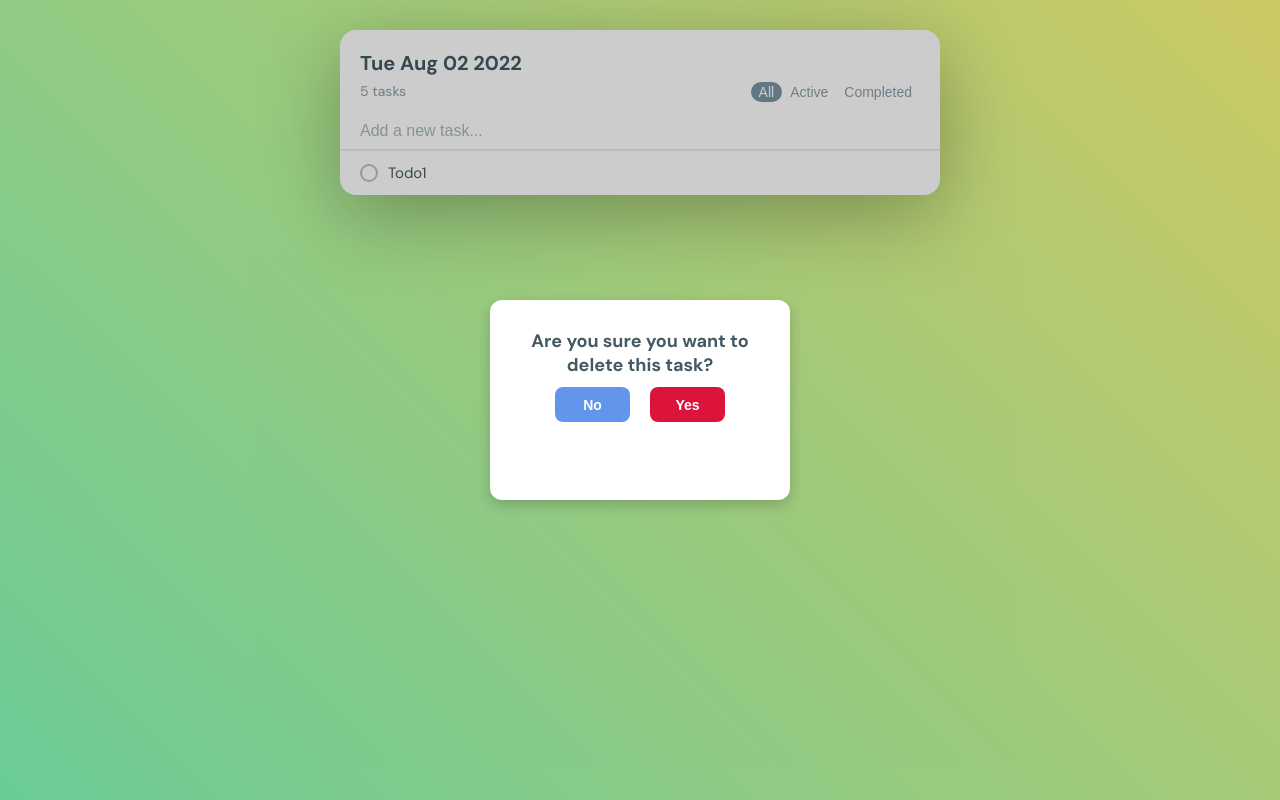
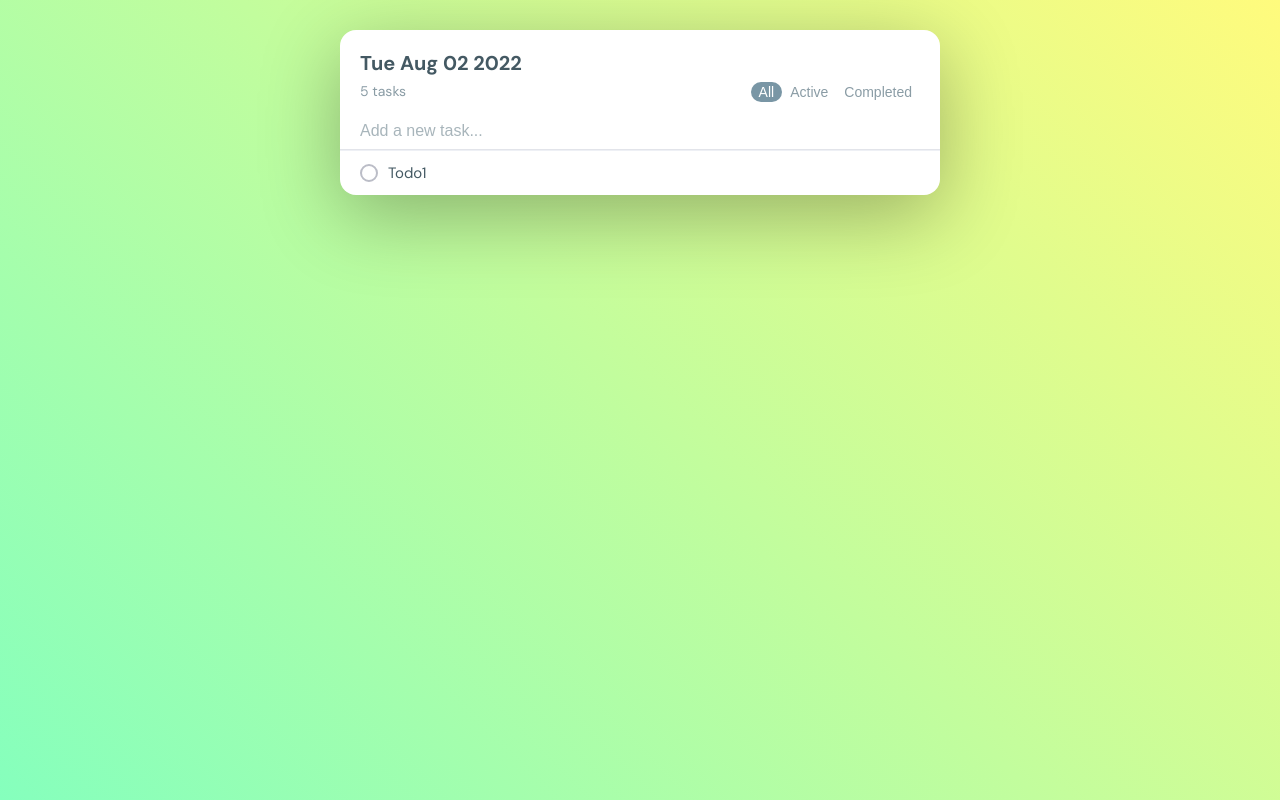
Before and after one commit to TheRiceCold/todo-app-mern, a React (Vite) app in the folder client/: page / in a window 1280 px wide. Built offline with nearby package versions, Linux system fonts and the light colour scheme.

Commit message:
opening and closing modals

```diff
--- a/client/src/components/DeleteAlertDialog.tsx
+++ b/client/src/components/AlertDialog.tsx
@@ -1,31 +1,35 @@
 import styled from "styled-components";
 import { MdClose } from "react-icons/md";
-import { FC } from "react";
+import { FC, Dispatch, SetStateAction } from "react";
 import Modal from "./Modal";
 
 interface IProps {
   title: string;
-  content: string;
   handleClick: () => void;
+  handleClose: () => Dispatch<SetStateAction<boolean>>;
 };
 
-const DeleteAlertDialog: FC<IProps> = ({ title, content, handleClick }) => (
-  <Modal title={title}>
-    <Body>{content}</Body>
-    <Footer>
-      <button>no</button>
-      <button>yes</button>
-    </Footer>
+const DeleteAlertDialog: FC<IProps> = ({
+  title,
+  handleClick,
+  handleClose,
+}) => (
+  <Modal
+    title={title}
+    width={300}
+    height={175}
+    handleClose={handleClose}
+  >
+    <ActionButtons>
+      <button onClick={handleClose}>no</button>
+      <button onClick={handleClick}>yes</button>
+    </ActionButtons>
   </Modal>
 );
 
 export default DeleteAlertDialog;
 
-const Body = styled.div`
-
-`;
-
-const Footer = styled.footer`
+const ActionButtons = styled.div`
   display: flex;
   align-items: center;
   justify-content: center;
@@ -33,9 +37,10 @@ const Footer = styled.footer`
     width: 75px;
     color: #fff;
     height: 35px;
-    margin: 10px;
+    margin: 15px;
     cursor: pointer;
     font-size: 14px;
+    margin-top: 30px;
     font-weight: 600;
     border-radius: 8px;
     text-transform: capitalize;
--- /dev/null
+++ b/client/src/components/EditModal.tsx
@@ -0,0 +1,11 @@
+import Modal from "./Modal";
+
+const EditModal = () => {
+  return (
+    <Modal>
+
+    </Modal>
+  );
+};
+
+export default EditModal;
--- a/client/src/components/Modal.tsx
+++ b/client/src/components/Modal.tsx
@@ -3,37 +3,45 @@ import { FC, ReactNode } from "react";
 
 interface IProps {
   title: string;
-  width: Number,
-  height: Number
+  width: Number;
+  height: Number;
   children: ReactNode | ReactNode[];
+  handleClose: () => Dispatch<SetStateAction<boolean>>;
 };
 
-const Modal: FC<IProps> = ({ title, width, height, children }) => (
-  <Overlay>
-    <Container>
-      <h1>{title}</h1>
+const Modal: FC<IProps> = ({
+  title,
+  width,
+  height,
+  children,
+  handleClose
+}) => (
+  <Overlay onClick={handleClose}>
+    <main style={{
+      padding: 25,
+      display: "flex",
+      borderRadius: 12,
+      width: `${width}px`,
+      height: `${height}px`,
+      flexDirection: "column",
+      backgroundColor: "#fff",
+      boxShadow: "rgba(0, 0, 0, 0.2) 0 5px 15px",
+    }}
+      onClick={e => e.stopPropagation()}
+    >
+      <Title>{title}</Title>
       {children}
-    </Container>
+    </main>
   </Overlay>
 );
 
 export default Modal;
 
-const Container = styled.div`
-  width: 300px;
-  height: 200px;
-  display: flex;
-  padding: 25px;
-  border-radius: 12px;
-  background-color: #fff;
-  flex-direction: column;
-  box-shadow: rgba(0, 0, 0, 0.2) 0 5px 15px;
-  h1 {
-    display: inline-block;
-    text-align: center;
-    margin-top: 4px;
-    font-size: 18px;
-  }
+const Title = styled.h1`
+  display: inline-block;
+  text-align: center;
+  margin-top: 4px;
+  font-size: 18px;
 `;
 
 const Overlay = styled.div`
@@ -41,7 +49,6 @@ const Overlay = styled.div`
   left: 0;
   right: 0;
   bottom: 0;
-  z-index: 99;
   display: flex;
   position: fixed;
   align-items: center;
--- a/client/src/components/TaskItem.tsx
+++ b/client/src/components/TaskItem.tsx
@@ -1,22 +1,19 @@
 import styled from "styled-components";
 import { FiTrash2, FiEdit2 } from "react-icons/fi";
-import { FC } from "react";
+import { FC, Dispatch } from "react";
 
 interface IProps {
   label: string;
   id: Number;
+  setOpenEditModal: Dispatch<SetStateAction<boolean>>;
+  setOpenDeleteAlert: Dispatch<SetStateAction<boolean>>;
 };
 
-const TaskItem: FC<IProps> = ({ label, id }) => {
-  const handleDelete = () => {
-    alert(`Delete ${id}`);
-  };
-
-  const handleEdit = () => {
-    alert(`Edit ${id}`);
-  };
-
-  return (
+const TaskItem: FC<IProps> = ({
+  label, id,
+  setOpenEditModal,
+  setOpenDeleteAlert,
+}) => (
   <Item>
     <input type="checkbox" />
     <label>{label}</label>
@@ -24,19 +21,18 @@ const TaskItem: FC<IProps> = ({ label, id }) => {
       <FiEdit2
         size={16}
         color={"#445963"}
-          onClick={handleEdit}
+        onClick={() => setOpenEditModal(true)}
       />
     </button>
     <button>
       <FiTrash2
         size={16}
         color="red"
-          onClick={handleDelete}
+        onClick={() => setOpenDeleteAlert(true)}
       />
     </button>
   </Item>
 );
-};
 
 export default TaskItem;
 
@@ -90,6 +86,7 @@ const Item = styled.div`
     padding: 0;
     height: 18px;
     display: none;
+    cursor: pointer;
     overflow: hidden;
     background: none;
     margin-left: 4px;
--- a/client/src/components/TaskList.tsx
+++ b/client/src/components/TaskList.tsx
@@ -1,21 +1,30 @@
-import DeleteAlertDialog from "./DeleteAlertDialog";
 import styled from "styled-components";
 import { FC, useState } from "react";
+
+import AlertDialog from "./AlertDialog";
+import EditModal from "./EditModal";
 import TaskItem from "./TaskItem";
 
 const TaskList: FC = () => {
-  const [openDeleteDialog, setOpenDeleteDialog] = useState<Boolean>(false);
-  const [openEditModal, setOpenEditModal] = useState<Boolean>(false);
+  const [openDeleteAlert, setOpenDeleteAlert] = useState<boolean>(false);
+  const [openEditModal, setOpenEditModal] = useState<boolean>(false);
 
   return (
     <Container>
       <TaskItem
+        id={100}
         label="Todo1"
-        id={100}
+        setOpenEditModal={setOpenEditModal}
+        setOpenDeleteAlert={setOpenDeleteAlert}
       />
-      <DeleteAlertDialog
-        title="Are you sure you want to delete this task?"
-      />
+      {openDeleteAlert &&
+        <AlertDialog
+          title="Are you sure you want to delete this task?"
+          handleClick={() => console.log("delete")}
+          handleClose={() => setOpenDeleteAlert(false)}
+        />
+      }
+      {openEditModal && <EditModal /> }
     </Container>
   );
 };
```
Also changed, not shown: 2 other files (tests, documents, lock files or other folders). Lines whose indentation alone changed are shown as unchanged.
